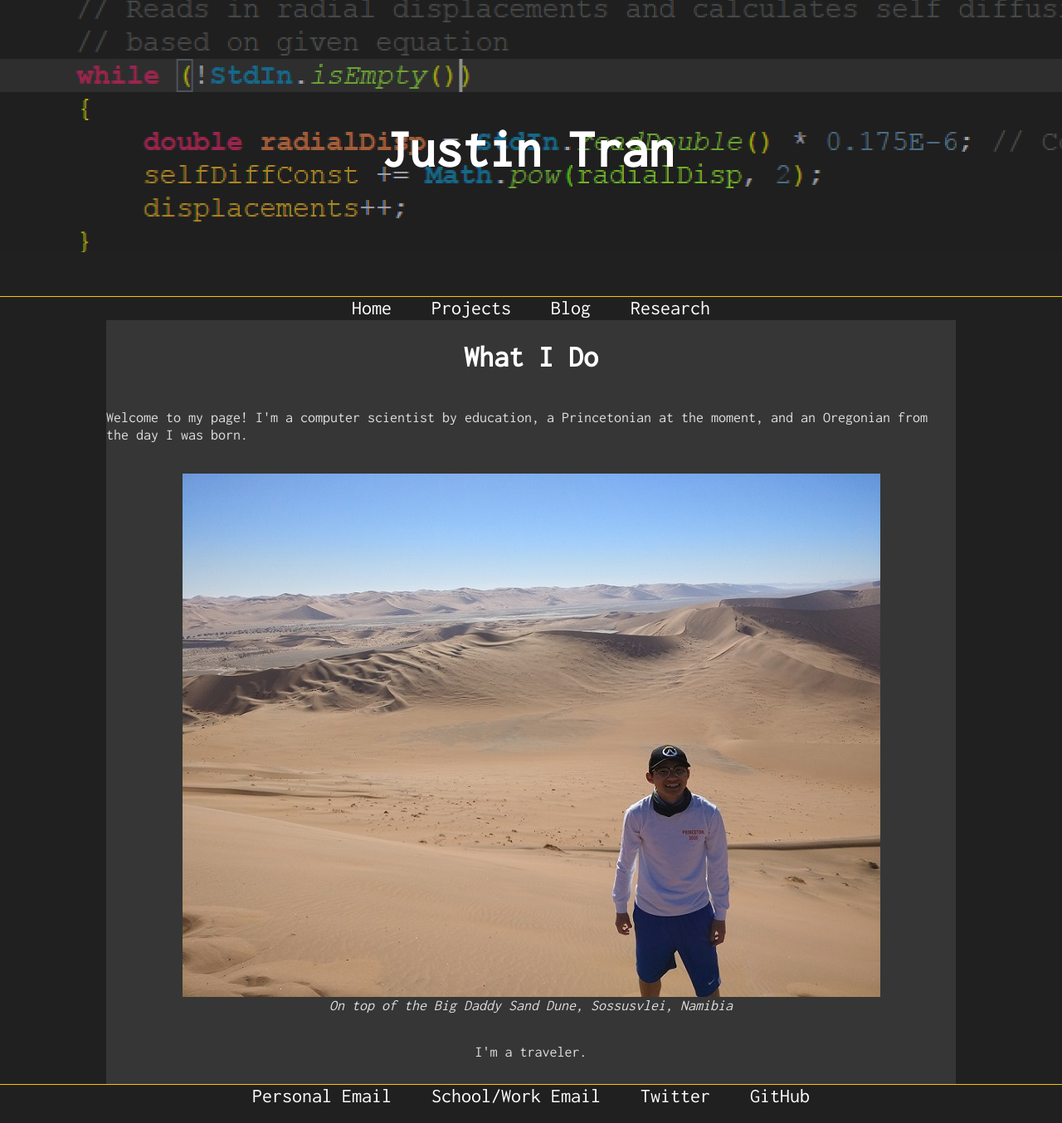
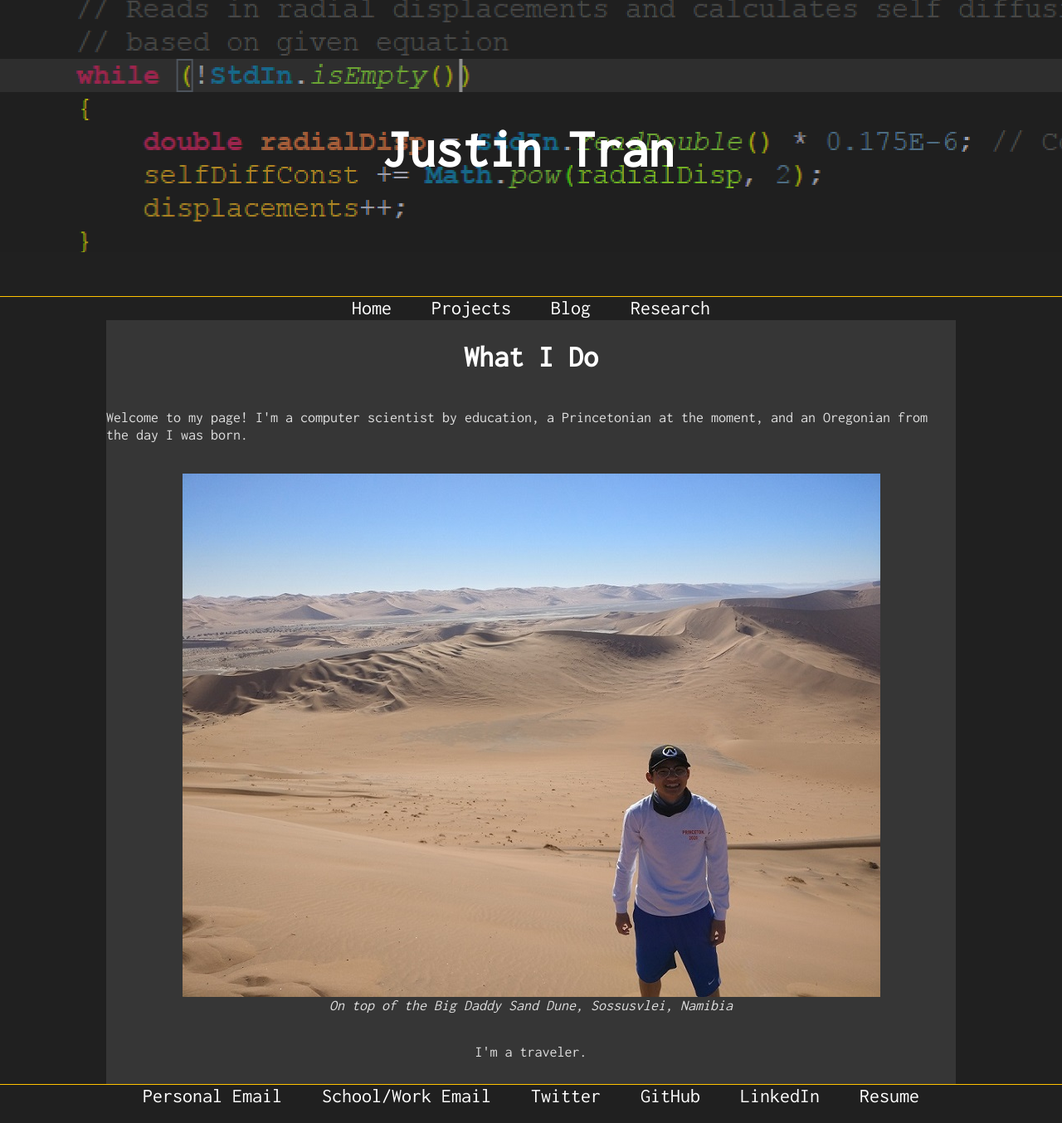
Before and after one commit to justintranjt/justintranjt.github.io, a Jekyll site: the page built from index.md, in a window 1280 px wide. Shown: the whole page at 83% size. Built offline with Jekyll 4.4.1, drawn with Linux system fonts in a browser that asks for light colours.

Commit message:
Update default.html

```diff
--- a/_layouts/default.html
+++ b/_layouts/default.html
@@ -50,6 +50,8 @@
                 <li><a href="mailto:jctran@princeton.edu">School/Work Email</a></li>
                 <li><a href="https://twitter.com/JustinTranJT">Twitter</a></li>
                 <li><a href="https://github.com/justintranjt">GitHub</a></li>
+                <li><a href="https://www.linkedin.com/in/justin-tran-474ba7118">LinkedIn</a></li>
+                <li><a href="https://github.com/justintranjt/Justin_Tran_Resume.pdf">Resume</a></li>
             </ul>
         </footer>
     </html>
```
